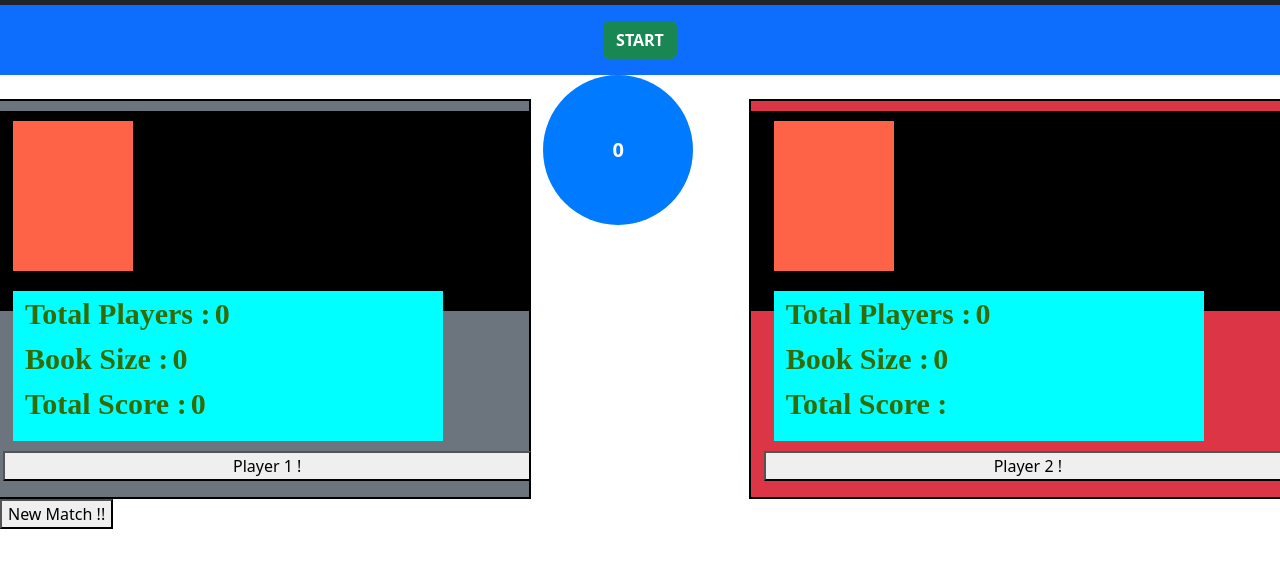
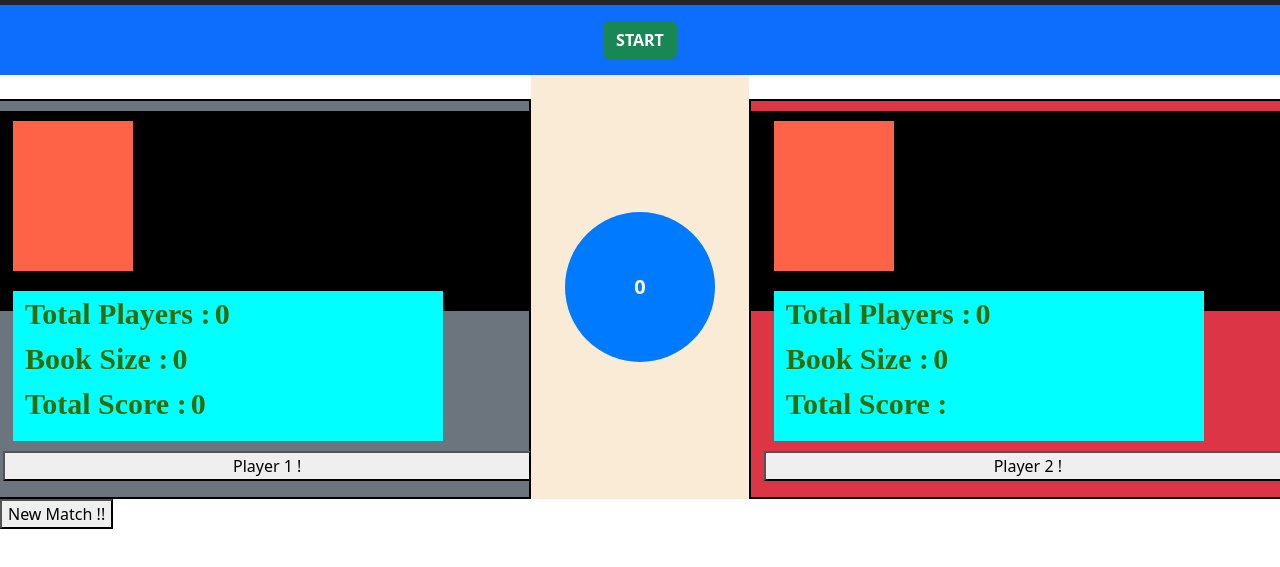
Before and after one commit to AkshaySalamwade/BOOK_CRICKET_GAME, a plain HTML site: page cricket.html in a window 1280 px wide. Shown: the part 51-618 px from the top of the page. Drawn offline with nearby package versions, Linux system fonts and the light colour scheme.

Commit message:
circle aign to center

```diff
--- a/cricket.html
+++ b/cricket.html
@@ -63,6 +63,13 @@
     font-weight: bold;
   }
 
+  .circleWrapper{
+    background-color: antiquewhite;
+    display: flex;
+    justify-content: center; /* Horizontally center the circle */
+    align-items: center; /* Vertically center the circle */
+  }
+
     </style>
 
 
@@ -111,7 +118,7 @@
               </div>
 
             </div>
-            <div class="col-sm-2">
+            <div class="col-sm-2 circleWrapper">
 
               <div id="circleContainer" class="circle">0</div>
 
```
